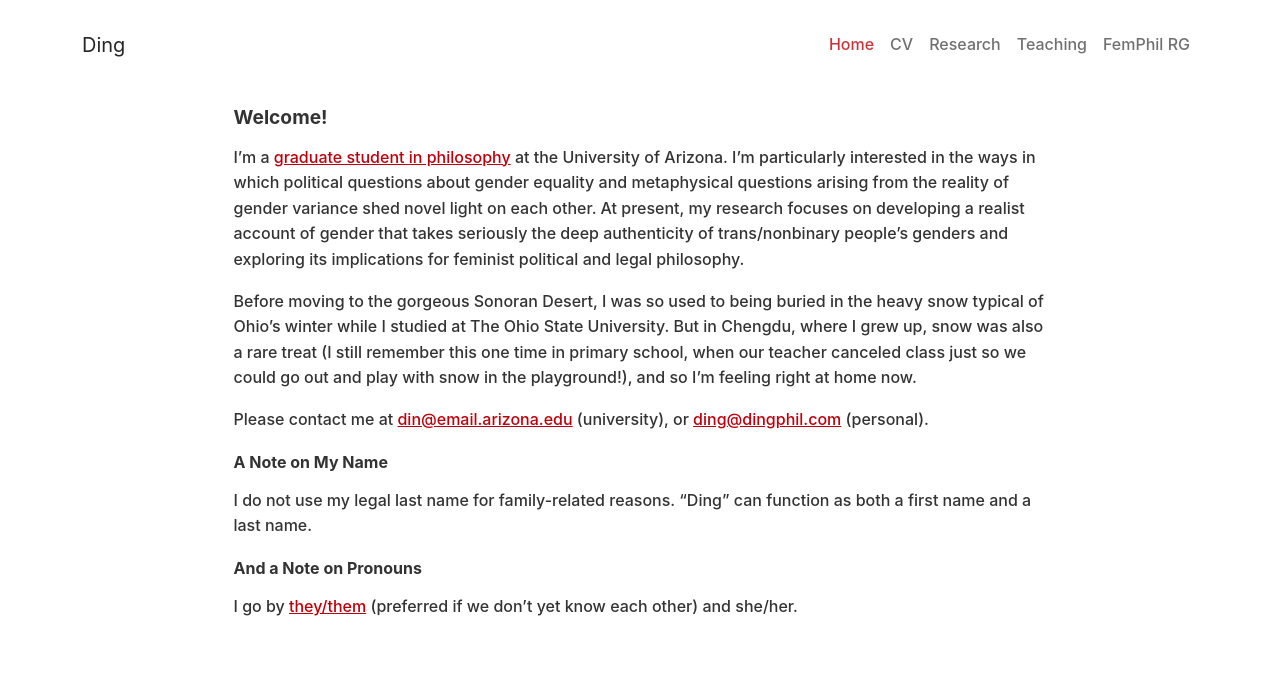
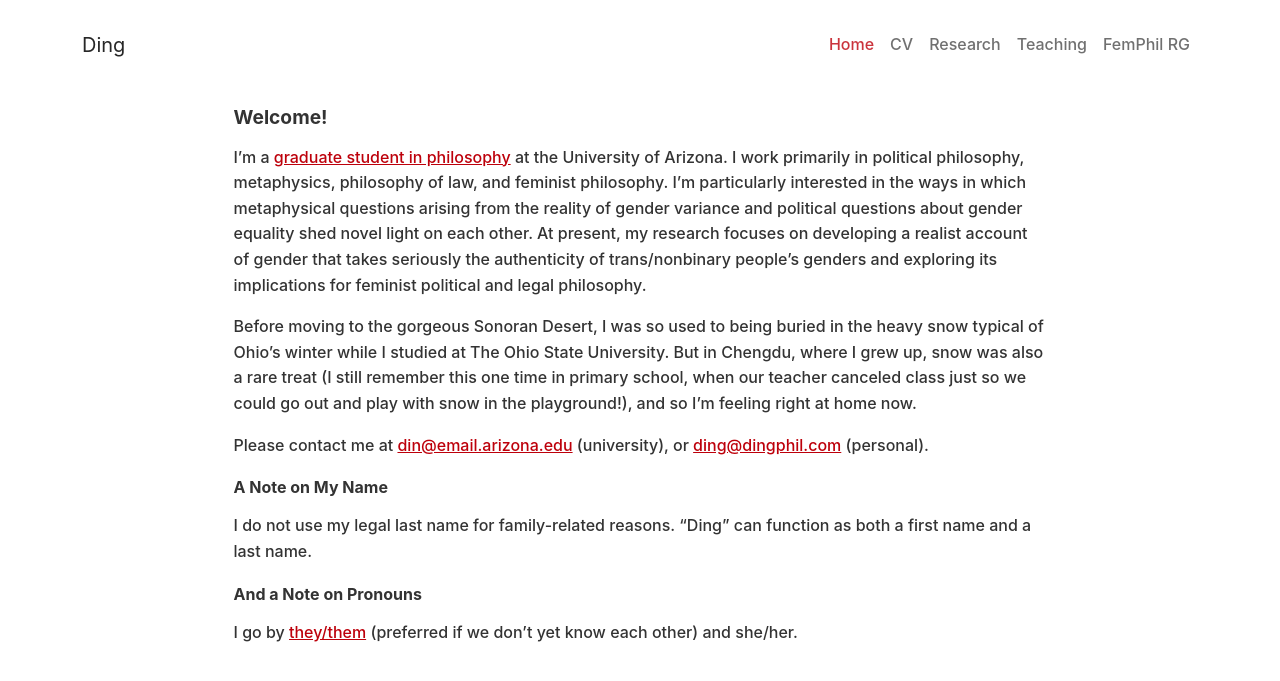
Before and after one commit to dingherself/dingherself.github.io, a Jekyll site: the page built from index.html, in a window 1280 px wide. Shown: the top 681 px of the page. Built offline with Jekyll 4.4.1, drawn with Linux system fonts in a browser that asks for light colours; nearby versions of some CDN libraries; some web fonts are replaced.

Commit message:
updated research bio

```diff
--- a/index.html
+++ b/index.html
@@ -6,7 +6,7 @@ order: 1
 ---
 
 <h1 style="font-size: 1.2rem">Welcome!</h1>
-<p>I’m a <a href="https://philosophy.arizona.edu/people/ding-zhiyuan-li">graduate student in philosophy</a> at the University of Arizona. I’m particularly interested in the ways in which political questions about gender equality and metaphysical questions arising from the reality of gender variance shed novel light on each other. At present, my research focuses on developing a realist account of gender that takes seriously the deep authenticity of trans/nonbinary people’s genders and exploring its implications for feminist political and legal philosophy.</p>
+<p>I’m a <a href="https://philosophy.arizona.edu/people/ding-zhiyuan-li">graduate student in philosophy</a> at the University of Arizona. I work primarily in political philosophy, metaphysics, philosophy of law, and feminist philosophy. I’m particularly interested in the ways in which metaphysical questions arising from the reality of gender variance and political questions about gender equality shed novel light on each other. At present, my research focuses on developing a realist account of gender that takes seriously the authenticity of trans/nonbinary people’s genders and exploring its implications for feminist political and legal philosophy.</p>
 <p>Before moving to the gorgeous Sonoran Desert, I was so used to being buried in the heavy snow typical of Ohio’s winter while I studied at The Ohio State University. But in Chengdu, where I grew up, snow was also a rare treat (I still remember this one time in primary school, when our teacher canceled class just so we could go out and play with snow in the playground!), and so I’m feeling right at home now.</p>
 <script language="JavaScript" type="text/javascript">
   var u = "din";
```
Also changed, not shown: 1 other file.
